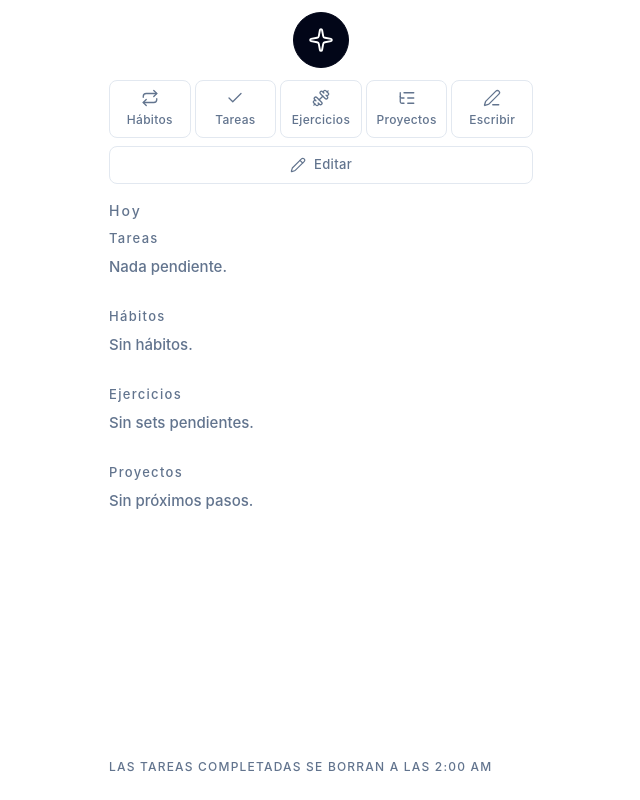
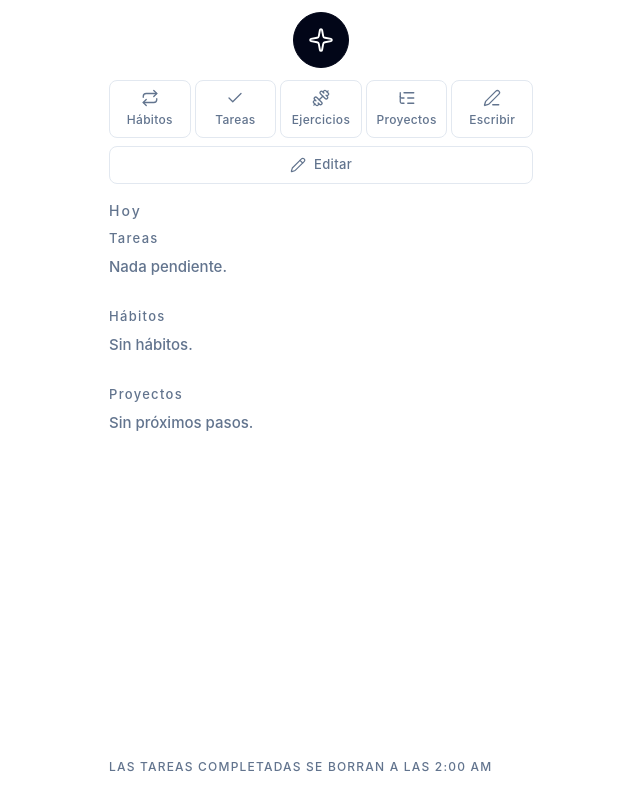
Before and after one commit to roarkfer/Maple, a React (Vite) app: page / in a window 1280 px wide. Shown: the whole page, without its empty margins (319-959 px from the left). Built offline with nearby package versions, Linux system fonts and the light colour scheme.

Commit message:
Update App.tsx

```diff
--- a/src/App.tsx
+++ b/src/App.tsx
@@ -832,33 +832,7 @@ export default function App() {
             </ul>
           </section>
 
-          <section>
-            <p className="text-[13px] tracking-widest text-muted-foreground">
-              {store.labels.exercises}
-            </p>
-            <ul className="divide-y divide-border">
-              {store.folders.flatMap((f) =>
-                f.exercises
-                  .filter((x) => (x.done ?? []).filter(Boolean).length < x.sets)
-                  .map((x) => (
-                    <li key={x.id} className="flex items-center gap-2 py-2 text-[16px]">
-                      <Dumbbell
-                        size={16}
-                        strokeWidth={1.75}
-                        className="shrink-0 text-muted-foreground"
-                      />
-                      <span className="flex-1 truncate">{x.name}</span>
-                      <span className="text-[14px] text-muted-foreground">
-                        {(x.done ?? []).filter(Boolean).length}/{x.sets} · {f.name}
-                      </span>
-                    </li>
-                  )),
-              )}
-              {store.folders.every((f) =>
-                f.exercises.every((x) => (x.done ?? []).filter(Boolean).length >= x.sets),
-              ) && <li className="py-2 text-[15px] text-muted-foreground">Sin sets pendientes.</li>}
-            </ul>
-          </section>
+
 
           <section>
             <p className="text-[13px] tracking-widest text-muted-foreground">
```
